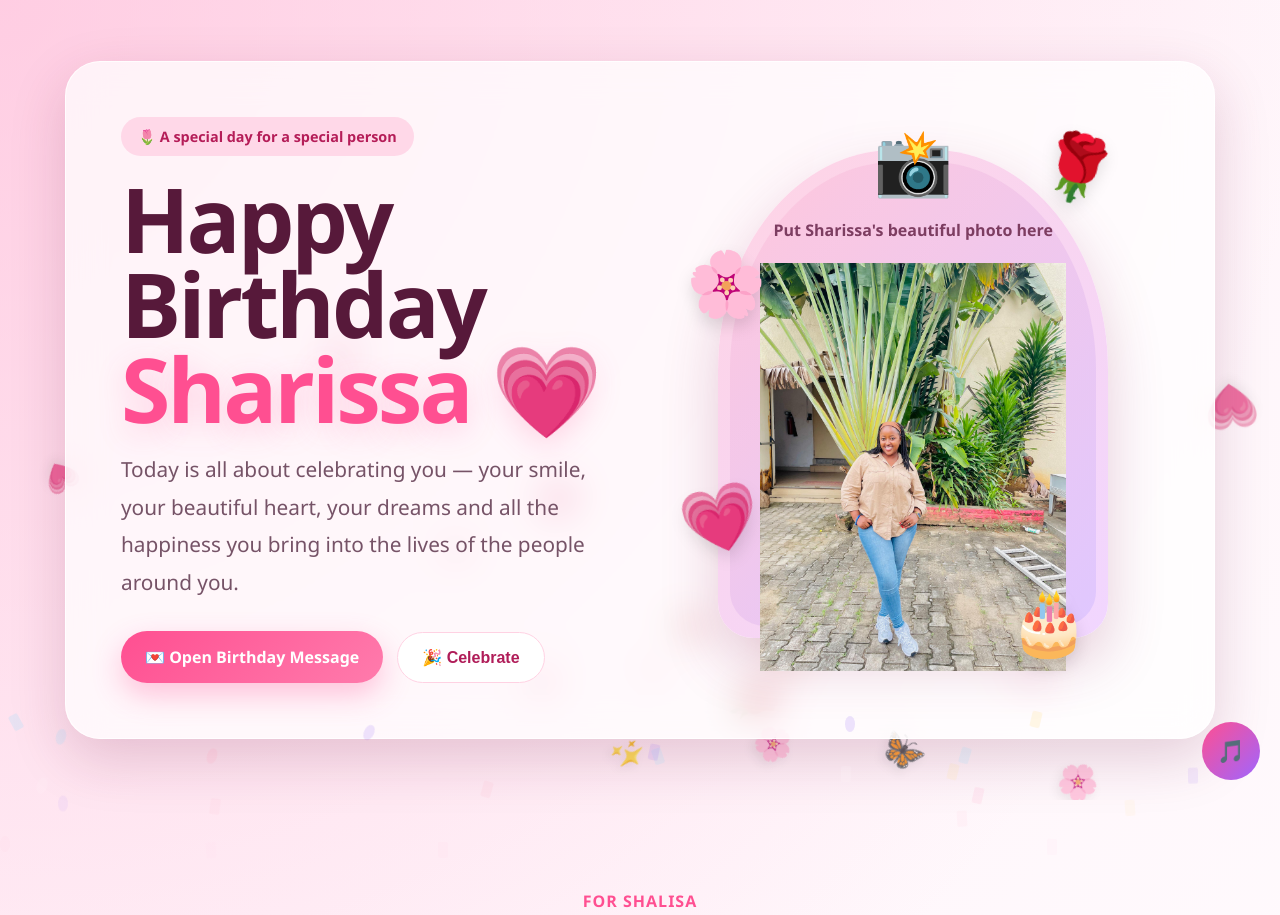
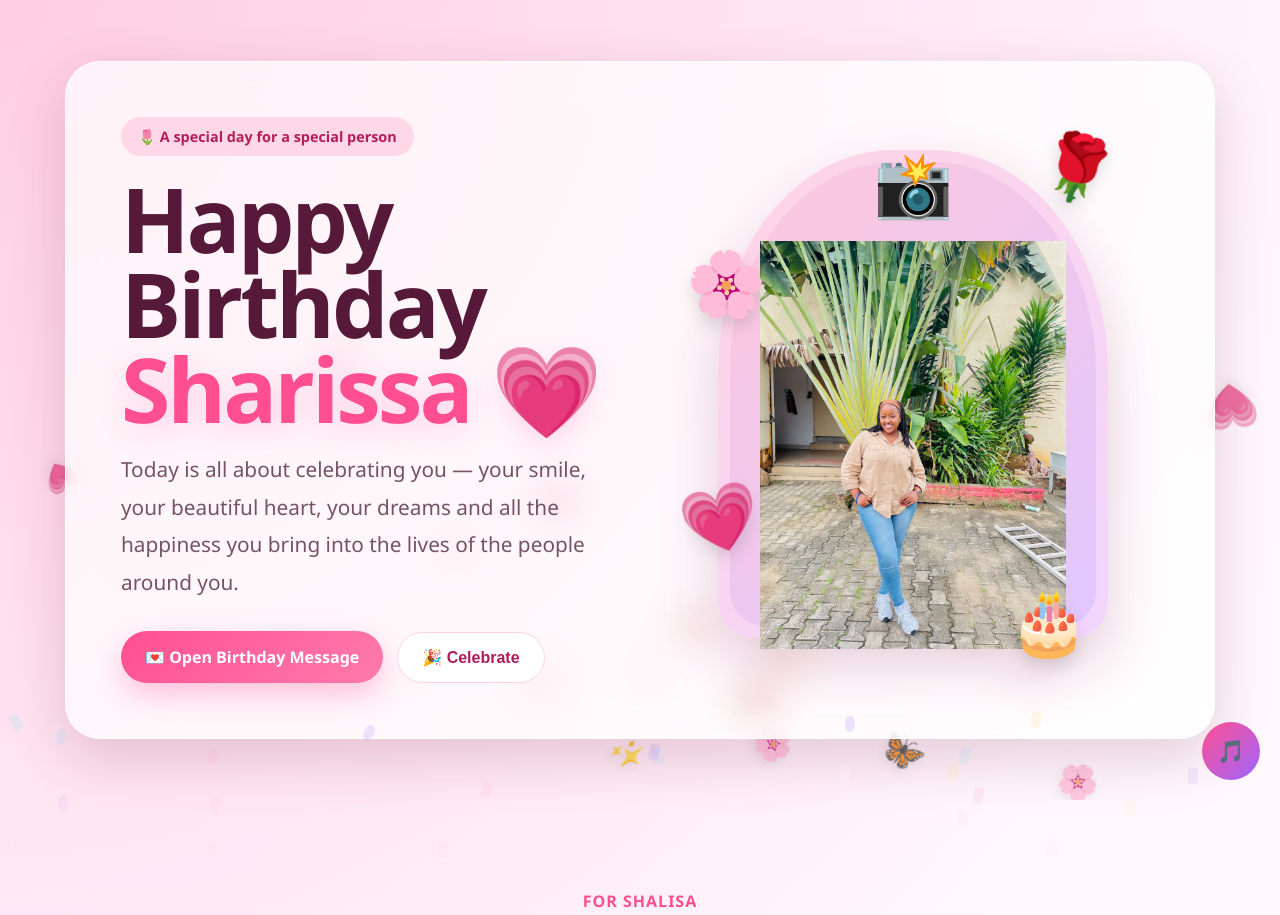
Before and after one commit to wizzysabin-png/Cherissa-birth-day, a plain HTML site: page index.html in a window 1280 px wide. Shown: the top 915 px of the page. Drawn offline with Linux system fonts and the light colour scheme.

Commit message:
Remove placeholder text from index.html
Removed placeholder text for photo description.

```diff
--- a/index.html
+++ b/index.html
@@ -747,11 +747,6 @@
                 <div style="font-size: 4rem; margin-bottom: 15px;">
                   📸
                 </div>
-
-                Put Sharissa's beautiful photo here
-
-                <br /><br />
-
                 <img
               src="1.jpeg"
               alt="Shalisa Birthday Photo"
```
